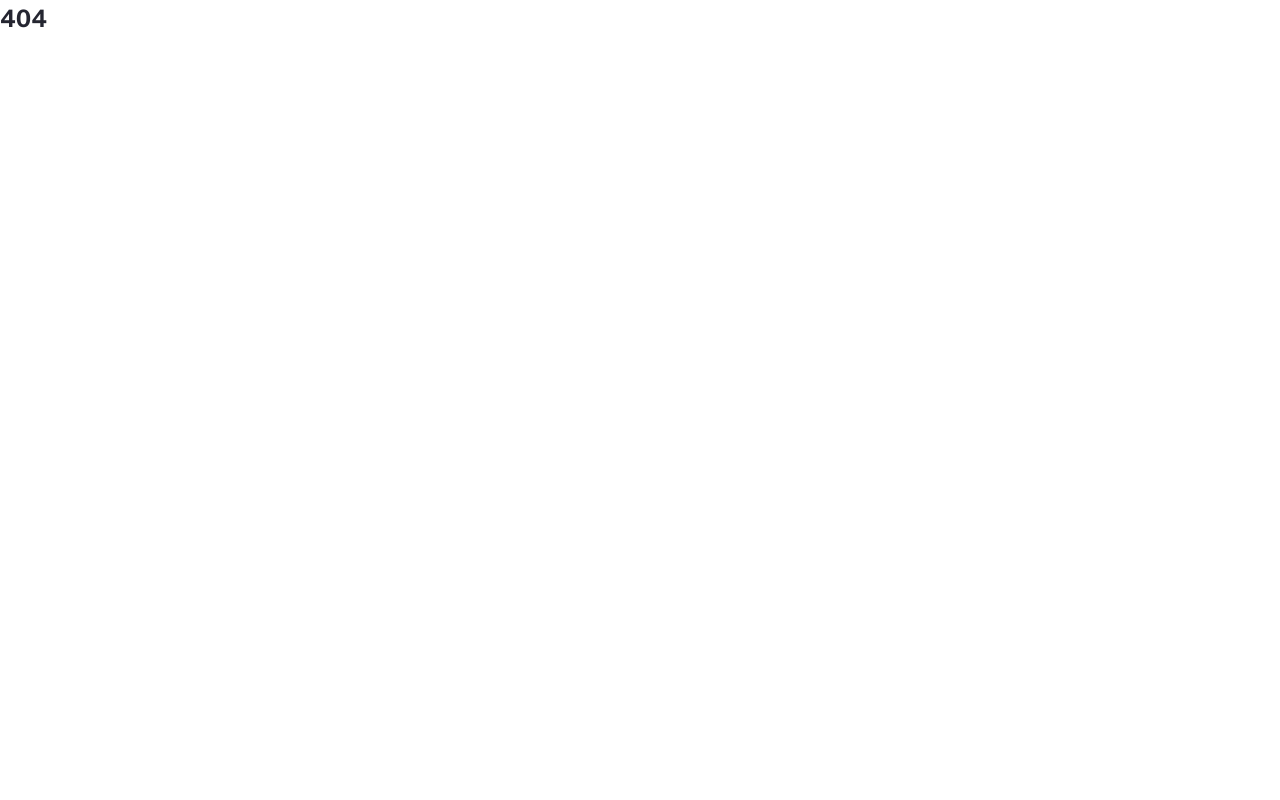
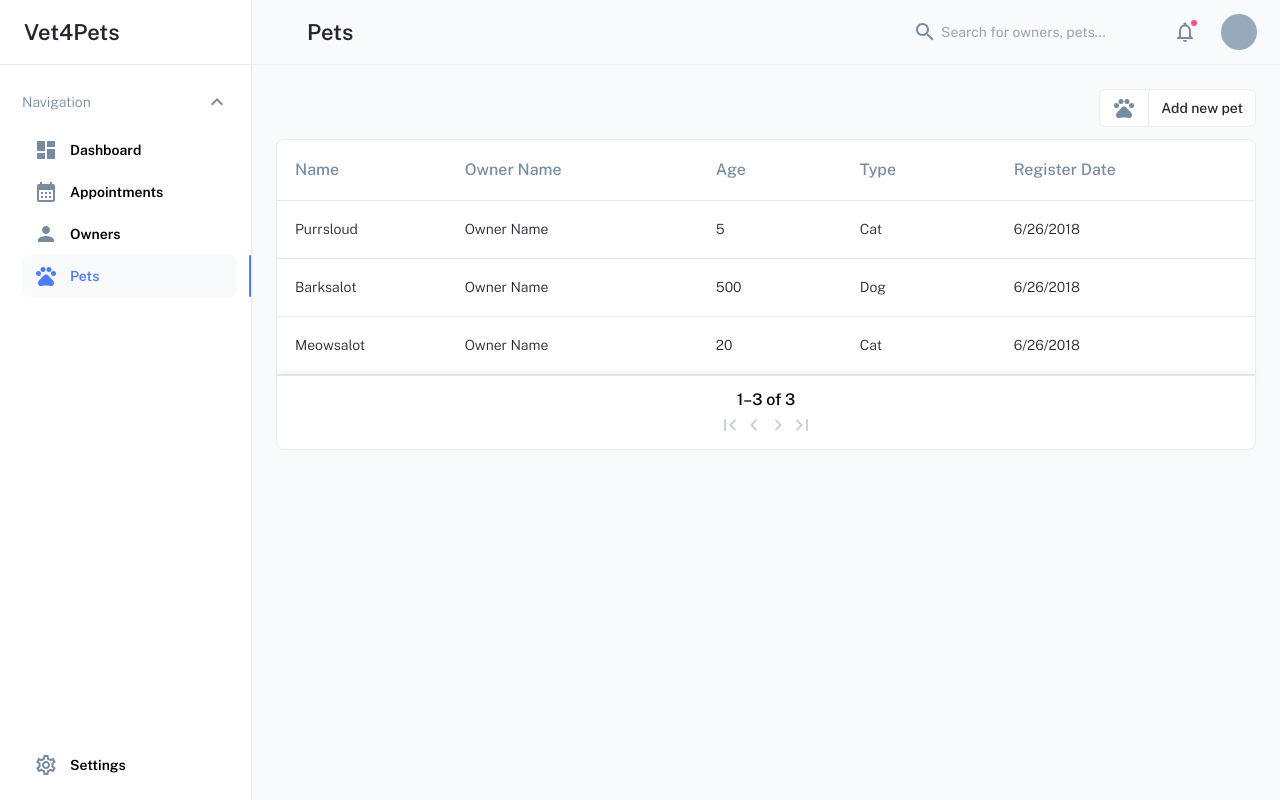
Before and after one commit to everydaycode20/vet4pets, a React (Vite) app in the folder client_/: page /pets in a window 1280 px wide. Before the commit this address had no page. Built offline with nearby package versions, Linux system fonts and the light colour scheme.

Commit message:
add pets

```diff
--- a/client_/src/App.tsx
+++ b/client_/src/App.tsx
@@ -11,6 +11,7 @@ import Root from "./routes/root/root";
 import Dashboard from "./routes/dashboard/dashboard";
 import Appointments from "./routes/appointments/appointments";
 import Owner from "./routes/owners/owners";
+import Pets from "./routes/pets/pets";
 
 const router = createBrowserRouter([
   {
@@ -48,6 +49,13 @@ const router = createBrowserRouter([
         },
       },
       {
+        path: "pets",
+        element: <Pets />,
+        handle: {
+          title: "Pets",
+        },
+      },
+      {
         path: "settings",
         element: <div>settings</div>,
         handle: {
--- /dev/null
+++ b/client_/src/assets/mock_data-pet.json
@@ -0,0 +1,23 @@
+[
+  {
+    "name": "Purrsloud",
+    "type": "Cat",
+    "registerDate": "6/26/2018",
+    "age": "5",
+    "ownerName": "Owner Name"
+  },
+  {
+    "name": "Barksalot",
+    "type": "Dog",
+    "registerDate": "6/26/2018",
+    "age": "500",
+    "ownerName": "Owner Name"
+  },
+  {
+    "name": "Meowsalot",
+    "type": "Cat",
+    "registerDate": "6/26/2018",
+    "age": "20",
+    "ownerName": "Owner Name"
+  }
+]
--- /dev/null
+++ b/client_/src/components/add-pet/add-pet-content.tsx
@@ -0,0 +1,150 @@
+import { useForm, Controller, SubmitHandler } from "react-hook-form";
+import { zodResolver } from "@hookform/resolvers/zod";
+import { date, object, string } from "zod";
+
+import Input from "../input/input";
+import JoinClasses from "../../utils/join-classes";
+
+import styles from "./add-pet.module.scss";
+import SubmitBtn from "../submit-btn/submit-btn";
+
+interface IFormInput {
+  firstName: string;
+  lastName: string;
+  phone: string;
+  address: string;
+  registerDate: Date;
+}
+
+const schema = object({
+  firstName: string().min(1, { message: "Enter a name" }),
+  lastName: string().min(1, { message: "Enter a last name" }),
+  phone: string()
+    .min(1, { message: "Enter a phone" })
+    .regex(/^\d+$/, { message: "Invalid phone. Numbers only" }),
+  address: string().min(1, { message: "Enter an address" }),
+  registerDate: date(),
+});
+
+export default function AddOwnerContent() {
+  const onSubmit: SubmitHandler<IFormInput> = (data) => {
+    console.log(data);
+  };
+
+  const {
+    control,
+    handleSubmit,
+    formState: { errors },
+  } = useForm<IFormInput>({
+    resolver: zodResolver(schema),
+    defaultValues: {
+      firstName: "",
+      lastName: "",
+      phone: "",
+      address: "",
+      registerDate: new Date(),
+    },
+  });
+
+  return (
+    <div
+      className={JoinClasses("w-full h-full", styles["add-owner-container"])}
+    >
+      <div className="h-full w-full flex flex-col">
+        <div className={JoinClasses("w-full", styles.title)}>
+          <span className="font-semibold text-black ">Add new Owner</span>
+        </div>
+
+        <div className={JoinClasses("", styles["form-container"])}>
+          <form onSubmit={handleSubmit(onSubmit)}>
+            <div className={JoinClasses("flex", styles["form-container-row"])}>
+              <Controller
+                name="firstName"
+                control={control}
+                rules={{ required: true }}
+                defaultValue=""
+                render={({ field, fieldState }) => {
+                  return (
+                    <Input
+                      id="firstName"
+                      label="First Name"
+                      placeholder="Owner Name"
+                      field={field}
+                      invalid={fieldState.invalid}
+                      error={fieldState?.error?.message}
+                    />
+                  );
+                }}
+              />
+
+              <Controller
+                name="lastName"
+                control={control}
+                rules={{ required: true }}
+                defaultValue=""
+                render={({ field, fieldState }) => {
+                  return (
+                    <Input
+                      id="lastName"
+                      label="Last Name"
+                      placeholder="Owner Last Name"
+                      field={field}
+                      invalid={fieldState.invalid}
+                      error={fieldState?.error?.message}
+                    />
+                  );
+                }}
+              />
+            </div>
+
+            <div>
+              <Controller
+                name="phone"
+                control={control}
+                rules={{ required: true }}
+                defaultValue=""
+                render={({ field, fieldState }) => {
+                  return (
+                    <Input
+                      id="phone"
+                      label="Phone"
+                      placeholder="Phone"
+                      field={field}
+                      invalid={fieldState.invalid}
+                      error={fieldState?.error?.message}
+                    />
+                  );
+                }}
+              />
+            </div>
+
+            <div>
+              <Controller
+                name="address"
+                control={control}
+                rules={{ required: true }}
+                defaultValue=""
+                render={({ field, fieldState }) => {
+                  return (
+                    <Input
+                      id="address"
+                      label="Address"
+                      placeholder="Address  "
+                      field={field}
+                      invalid={fieldState.invalid}
+                      error={fieldState?.error?.message}
+                    />
+                  );
+                }}
+              />
+            </div>
+
+            <div>
+              <SubmitBtn text="Add Owner" classes="" />
+            </div>
+          </form>
+        </div>
+      </div>
+    </div>
+  );
+}
--- /dev/null
+++ b/client_/src/components/add-pet/add-pet.module.scss
@@ -0,0 +1,37 @@
+@import "../../assets/scss/colors/colors";
+@import "../../assets/scss/variables";
+@import "../../assets/scss/breakpoints";
+
+.add-owner-content-container {
+  max-width: 550px;
+  width: 100%;
+  border-right: 1px solid $light-gray;
+  border-radius: 10px;
+}
+
+.title {
+  font-size: 22px;
+  line-height: 32px;
+  padding: 16px 0 16px 24px;
+  border-bottom: 1px solid $light-gray;
+}
+
+.form-container {
+  padding: 24px;
+  height: 100%;
+
+  form {
+    display: flex;
+    flex-direction: column;
+    row-gap: 12px;
+
+  }
+
+  &-row {
+    column-gap: 12px;
+
+    @include media-down(sm2) {
+      flex-direction: column;
+    }
+  }
+}
--- /dev/null
+++ b/client_/src/components/add-pet/add-pet.tsx
@@ -0,0 +1,42 @@
+import { atom, useAtom } from "jotai";
+
+import {
+  Drawer,
+  DrawerBody,
+  DrawerContent,
+} from "../drawer/drawer";
+
+import AddOwnerContent from "./add-pet-content";
+
+import JoinClasses from "../../utils/join-classes";
+
+import styles from "./add-pet.module.scss";
+
+export const addPetState = atom(false);
+
+export default function AddPet() {
+  const [state, setState] = useAtom(addPetState);
+
+  return (
+    <>
+      <div>
+        <Drawer
+          open={state}
+          onOpenChange={(modalOpened) => {
+            if (modalOpened === false) {
+              setState(false);
+            }
+          }}
+        >
+          <DrawerContent
+            className={JoinClasses("", styles["add-owner-content-container"])}
+          >
+            <DrawerBody>
+              <AddOwnerContent />
+            </DrawerBody>
+          </DrawerContent>
+        </Drawer>
+      </div>
+    </>
+  );
+}
--- /dev/null
+++ b/client_/src/routes/pets/pets.tsx
@@ -0,0 +1,89 @@
+import { useMemo } from "react";
+import { ColumnDef } from "@tanstack/react-table";
+import { useAtom } from "jotai";
+
+import { addPetState } from "../../components/add-pet/add-pet";
+import AddPet from "../../components/add-pet/add-pet";
+
+import PetsOutlinedIcon from "@mui/icons-material/PetsOutlined";
+
+import JoinClasses from "../../utils/join-classes";
+
+import MockDataPet from "../../assets/mock_data-pet.json";
+
+import styles from "./table.module.scss";
+import Table from "../../components/table/table";
+
+interface Pet {
+  name: string;
+  ownerName: string;
+  age: string;
+  type: string;
+  registerDate: string;
+}
+
+const defaultData: Pet[] = MockDataPet;
+
+export default function Pets() {
+  const [_, setState] = useAtom(addPetState);
+
+  const columns = useMemo<ColumnDef<Pet>[]>(
+    () => [
+      {
+        accessorKey: "name",
+        cell: (info) => info.getValue(),
+        header: () => <span>Name</span>,
+      },
+      {
+        accessorKey: "ownerName",
+        cell: (info) => info.getValue(),
+        header: () => <span>Owner Name</span>,
+      },
+      {
+        accessorKey: "age",
+        cell: (info) => info.getValue(),
+        header: () => <span>Age</span>,
+        enableSorting: false,
+      },
+      {
+        accessorKey: "type",
+        cell: (info) => info.getValue(),
+        header: () => <span>Type</span>,
+        enableSorting: false,
+      },
+      {
+        accessorKey: "registerDate",
+        cell: (info) => info.getValue(),
+        header: () => <span>Register Date</span>,
+      },
+    ],
+    []
+  );
+
+  return (
+    <section className="h-full">
+      <div
+        className={JoinClasses(
+          "flex justify-end",
+          styles["add-owner-container"]
+        )}
+      >
+        <button
+          className="flex items-center"
+          type="button"
+          onClick={() => setState(true)}
+        >
+          <div>
+            <PetsOutlinedIcon htmlColor="#778CA2" />
+          </div>
+
+          <span className="font-medium text-black">Add new pet</span>
+        </button>
+      </div>
+
+      <Table data={defaultData} columns={columns} pagesSize={25} />
+
+      <AddPet />
+    </section>
+  );
+}
--- /dev/null
+++ b/client_/src/routes/pets/table.module.scss
@@ -0,0 +1,26 @@
+@import "../../assets/scss/colors/colors";
+
+.add-owner-container {
+  padding: 0 0 12px;
+
+  button {
+    font-size: 14px;
+    line-height: 21px;
+    border: 1px solid $light-gray;
+    background-color: white;
+    border-radius: 6px;
+
+    div {
+      padding: 6px 12px;
+    }
+
+    span {
+      padding: 6px 12px;
+      border-left: 1px solid $light-gray;
+    }
+
+    &:active {
+      background-color: $light-gray-3;
+    }
+  }
+}
```
Also changed, not shown: 1 other file (tests, documents, lock files or other folders).
